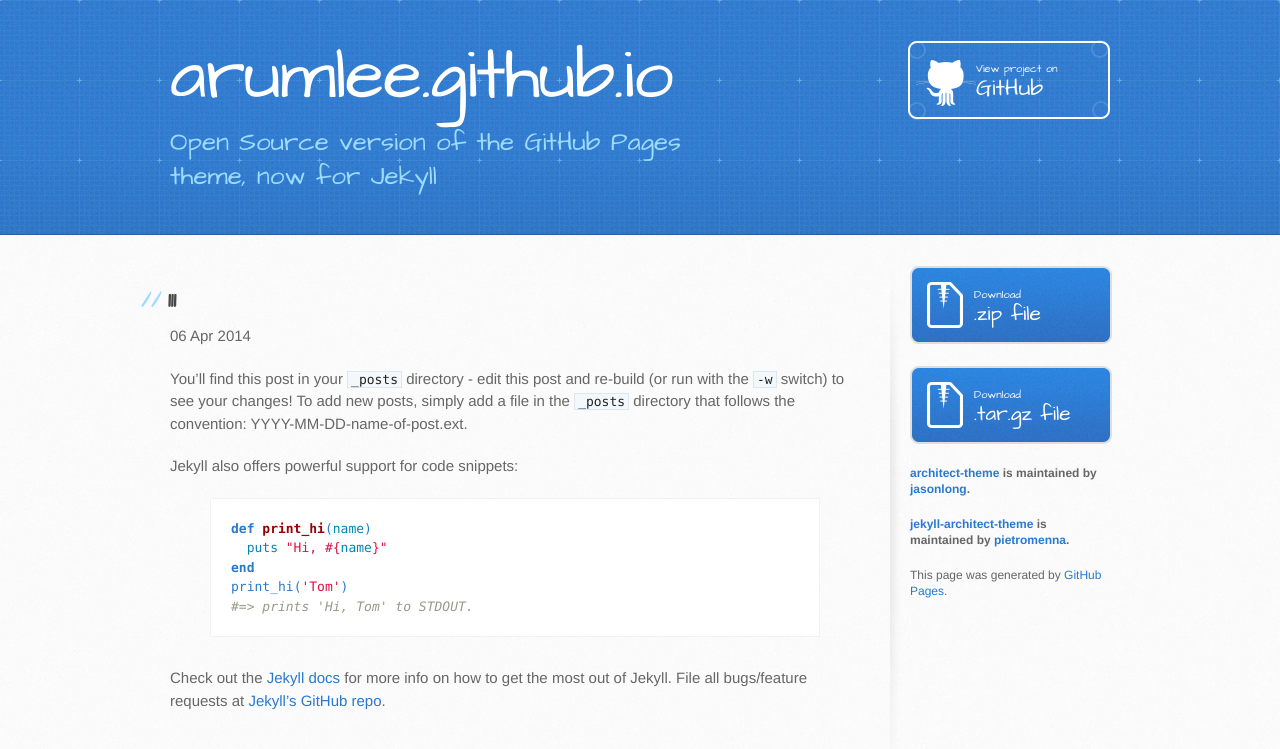
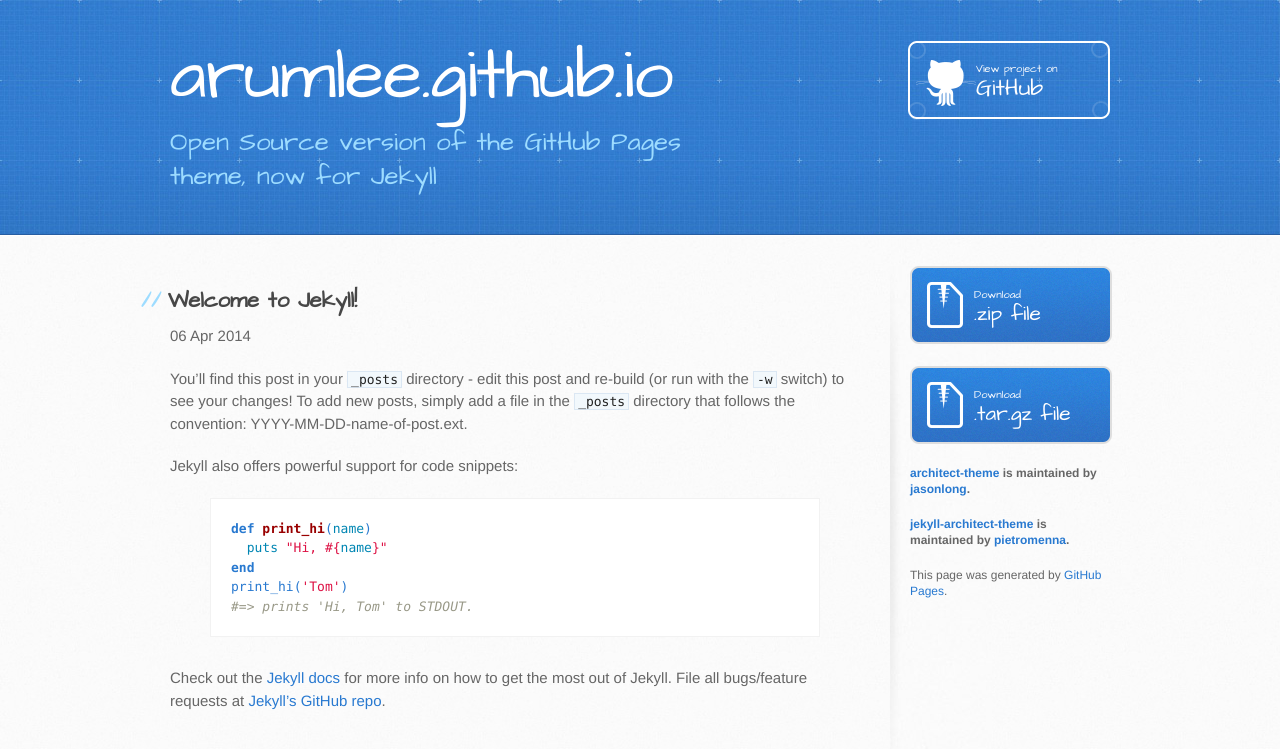
Before and after one commit to arumlee/arumlee.github.io, a Jekyll site: the page built from _posts/2014-04-06-111.markdown, in a window 1280 px wide. Shown: the top 749 px of the page. Built offline with Jekyll 4.4.1, drawn with Linux system fonts in a browser that asks for light colours.

Commit message:
add test post4

```diff
--- a/_posts/2014-04-06-welcome-to-jekyll.markdown
+++ b/_posts/2014-04-06-111.markdown
@@ -1,6 +1,6 @@
 ---
 layout: post
-title:  "111"
+title:  "Welcome to Jekyll!"
 date:   2014-04-06 15:40:56
 categories: jekyll update
 ---
```
Also changed, not shown: _posts/2011-12-31-new-years-eve-is-awesome.md (+1 -1 lines).
